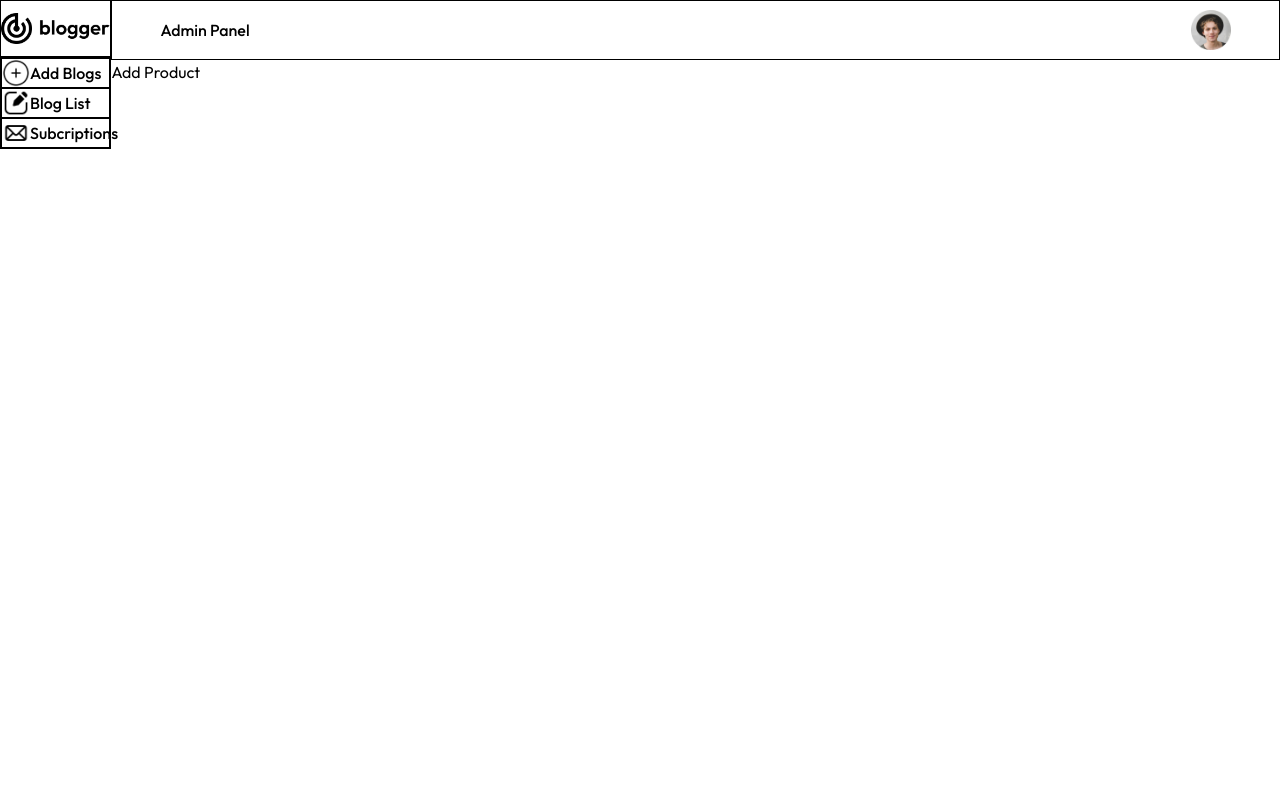
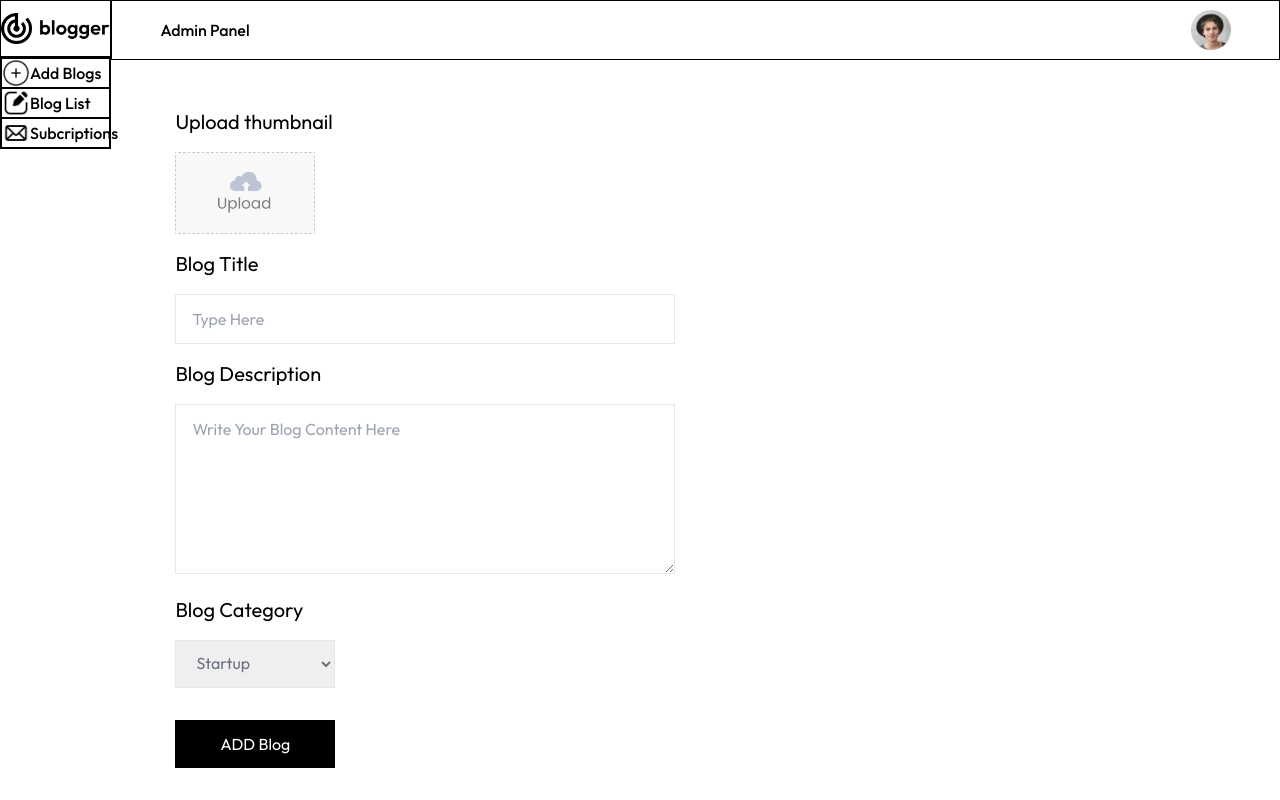
Before and after one commit to AyushChauhan3757/next-blog-app, a Next.js app: page /admin/addProduct in a window 1280 px wide. Built offline with nearby package versions, Linux system fonts and the light colour scheme.

Commit message:
Admin Panel Remaining

```diff
--- a/app/admin/addProduct/page.jsx
+++ b/app/admin/addProduct/page.jsx
@@ -1,11 +1,87 @@
-"use client";
-import React from 'react';
+'use client';
+import { assets } from '@/Assets/assets';
+import Image from 'next/image';
+import React, { useState } from 'react';
 
 const Page = () => {
+    const [image, setImage] = useState(null);
+    const [data, setdata] = useState({
+        title: "",
+        description: "",
+        category: "Startup",
+        author: "Devraj Kohli",
+        authorImg: "/author_img.png"
+    });
+
+    const onChangeHandler = (event) => {
+        const { name, value } = event.target;
+        setdata(prevData => ({
+            ...prevData,
+            [name]: value
+        }));
+    };
+
     return (
-        <div>
-            <h1>Add Product</h1>
-        </div>
+        <>
+            <form className='pt-5 px-5 sm:pt-12 sm:pl-16'>
+                <p className='text-xl'>Upload thumbnail</p>
+                <label htmlFor="image">
+                    <Image
+                        className='mt-4'
+                        src={image ? URL.createObjectURL(image) : assets.upload_area}
+                        width={140}
+                        height={70}
+                        alt='Thumbnail'
+                    />
+                </label>
+                <input
+                    onChange={(e) => setImage(e.target.files[0])}
+                    type='file'
+                    id='image'
+                    hidden
+                    required
+                />
+
+                <p className='text-xl mt-4'>Blog Title</p>
+                <input
+                    name='title'
+                    onChange={onChangeHandler}
+                    value={data.title}
+                    className='w-full sm:w-[500px] mt-4 px-4 py-3 border'
+                    type='text'
+                    placeholder='Type Here'
+                    required
+                />
+
+                <p className='text-xl mt-4'>Blog Description</p>
+                <textarea
+                    name='description'
+                    onChange={onChangeHandler}
+                    value={data.description}
+                    className='w-full sm:w-[500px] mt-4 px-4 py-3 border'
+                    placeholder='Write Your Blog Content Here'
+                    rows={6}
+                    required
+                />
+
+                <p className='text-xl mt-4'>Blog Category</p>
+                <select
+                    name='category'
+                    onChange={onChangeHandler}
+                    value={data.category}
+                    className='w-40 mt-4 px-4 py-3 border text-gray-500'
+                >
+                    <option value="Startup">Startup</option>
+                    <option value="Technology">Technology</option>
+                    <option value="Lifestyle">Lifestyle</option>
+                </select>
+                <br/>
+
+                <button type='submit' className='mt-8 w-40 h-12 bg-black text-white'>
+                    ADD Blog
+                </button>
+            </form>
+        </>
     );
 };
 
--- a/package.json
+++ b/package.json
@@ -10,7 +10,7 @@
   },
   "dependencies": {
     "axios": "^1.7.7",
-    "mongoose": "^8.6.2",
+    "mongoose": "^8.6.3",
     "next": "14.2.10",
     "react": "^18",
     "react-dom": "^18",
```
Also changed, not shown: public/author_img.png (added), 1 other file (tests, documents, lock files or other folders).
